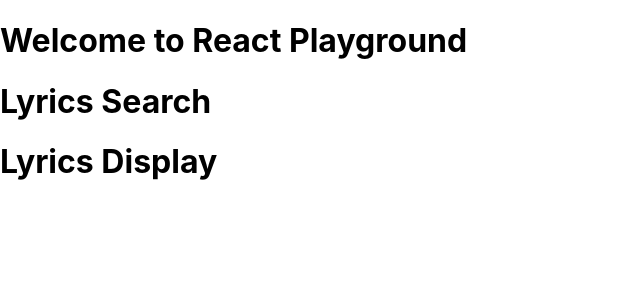
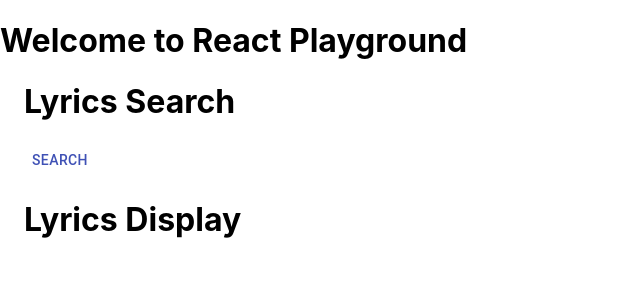
Before and after one commit to joacod/react-playground-ui, a React (Create React App) app: page / in a window 1280 px wide. Shown: the top 300 px of the page, without its empty margins (0-640 px from the left). Built offline with nearby package versions, Linux system fonts and the light colour scheme.

Commit message:
material-ui added

```diff
--- a/package.json
+++ b/package.json
@@ -3,6 +3,7 @@
   "version": "0.1.0",
   "private": true,
   "dependencies": {
+    "@material-ui/core": "^4.9.13",
     "@testing-library/jest-dom": "^4.2.4",
     "@testing-library/react": "^9.5.0",
     "@testing-library/user-event": "^7.2.1",
--- a/src/lyrics/LyricsDisplay.js
+++ b/src/lyrics/LyricsDisplay.js
@@ -1,8 +1,11 @@
 import React from 'react';
+import { Container } from '@material-ui/core';
 
 function LyricsDisplay() {
   return (
-    <h1>Lyrics Display</h1>
+    <Container>
+        <h1>Lyrics Display</h1>
+    </Container>
   );
 }
 
--- a/src/lyrics/LyricsSearch.js
+++ b/src/lyrics/LyricsSearch.js
@@ -1,8 +1,12 @@
 import React from 'react';
+import { Button, Container } from '@material-ui/core';
 
 function LyricsSearch() {
   return (
-    <h1>Lyrics Search</h1>
+    <Container>
+        <h1>Lyrics Search</h1>
+        <Button color="primary">Search</Button>
+    </Container>
   );
 }
 
```
Also changed, not shown: 2 other files (tests, documents, lock files or other folders).
